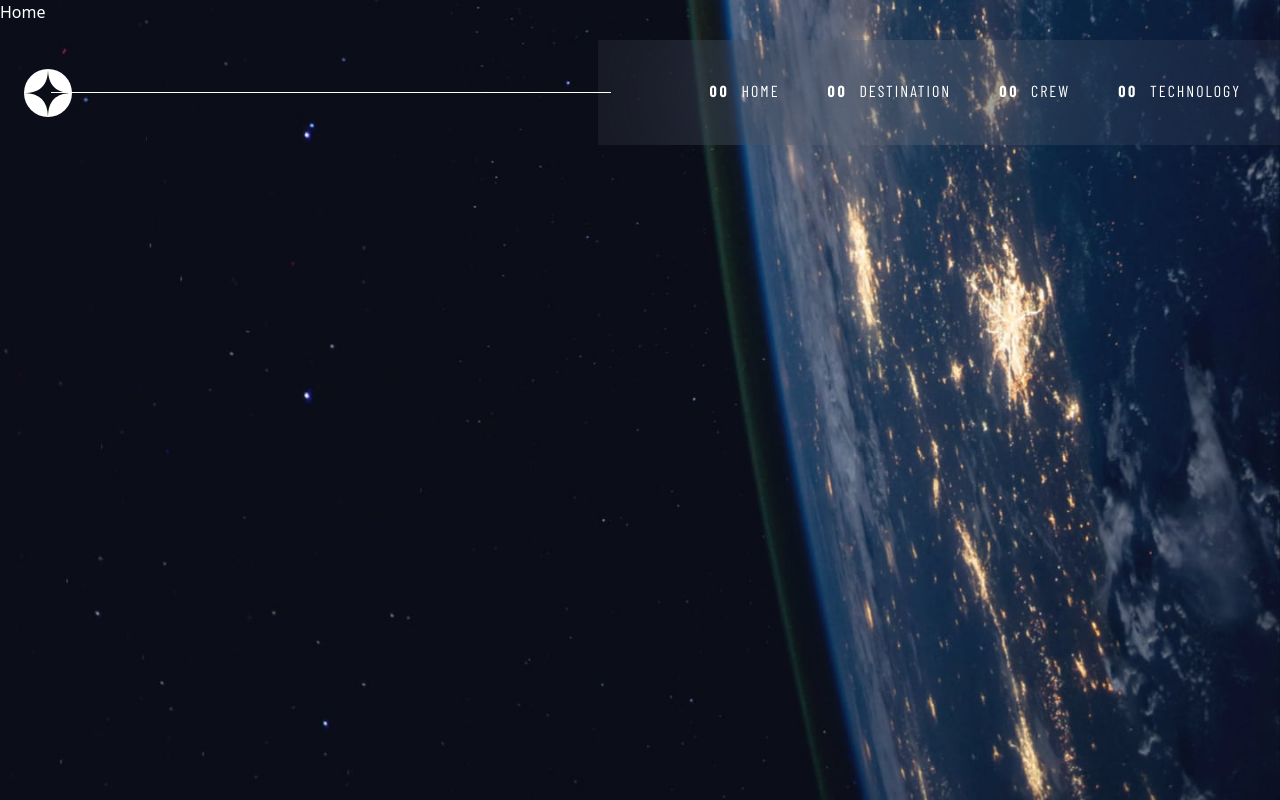
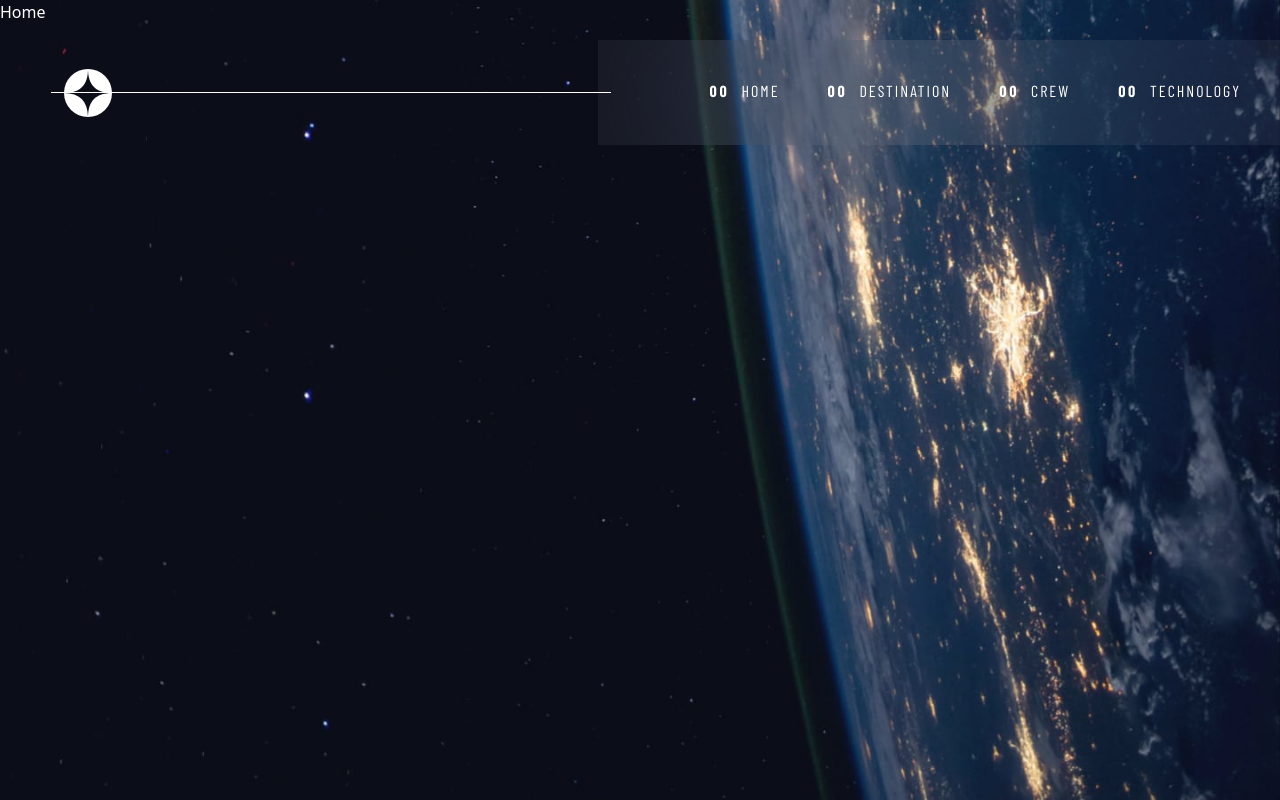
Before and after one commit to xyzeez/space-tourism-website, a React (Vite) app: page / in a window 1280 px wide. Built offline with nearby package versions, Linux system fonts and the light colour scheme; a web font is replaced by a local one.

Commit message:
🎨 ui(app): added left padding for desktop screens

```diff
--- a/src/components/Nav/NavBar.jsx
+++ b/src/components/Nav/NavBar.jsx
@@ -3,7 +3,7 @@ import NavMenu from './NavMenu';
 
 const NavBar = () => {
   return (
-    <div className="fixed top-0 xl:top-10 w-full flex items-center justify-between px-6 md:pr-0">
+    <div className="fixed top-0 xl:top-10 w-full flex items-center justify-between px-6 md:pr-0 md:pl-10 xl:pl-16 z-50">
       <Logo />
       <NavMenu />
     </div>
```
